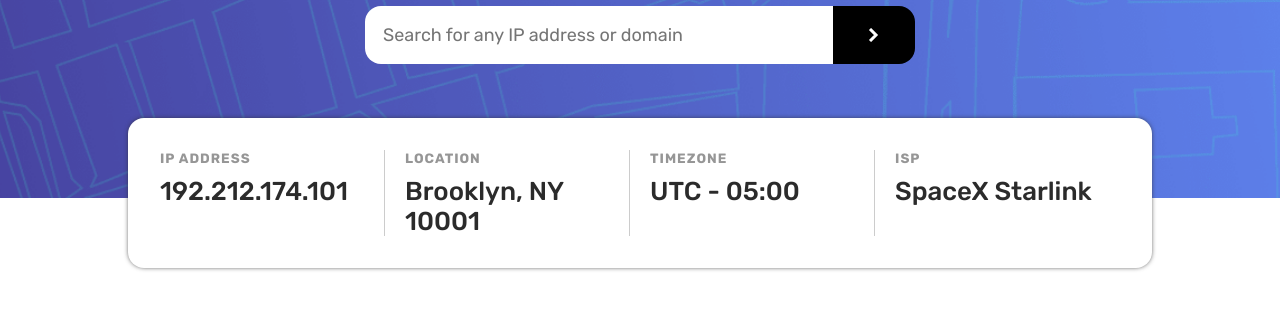
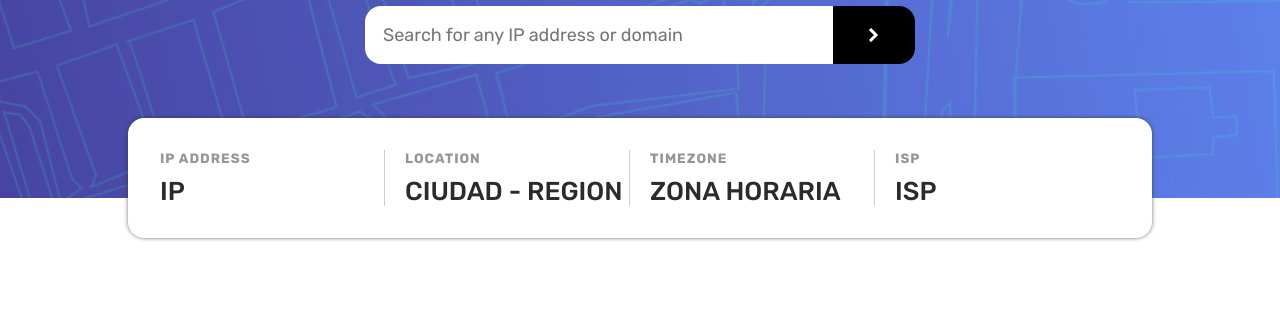
Before and after one commit to CTZDev/ip-address-tracker-master, a plain HTML site: page index.html in a window 1280 px wide. Shown: the part 82-392 px from the top of the page. Drawn offline with nearby package versions, Linux system fonts and the light colour scheme; no server answers.

Commit message:
change urlIcon Location

```diff
--- a/app/js/script.js
+++ b/app/js/script.js
@@ -21,9 +21,8 @@ const getDataIP = async (ipValue) => {
     $ipIsp.textContent = isp;
     getMap(location.lat, location.lng);
   } catch (error) {
-    console.log(error);
     let message = error.statusText || "Ocurrio un error inesperado";
-    alert(`Error ${error.status} : ${message}`);
+    return error.status ? alert("Es probable que el error sea por ADBLOCK") : alert(`Error ${error.status} : ${message}`);
   }
 };
 
@@ -40,7 +39,7 @@ const getMap = (lat, lng) => {
   }).addTo(mymap);
 
   const greenIcon = L.icon({
-    iconUrl: "../../images/icon-location.svg",
+    iconUrl: "./images/icon-location.svg",
     iconSize: [45, 55],
   });
 
--- a/index.html
+++ b/index.html
@@ -40,19 +40,19 @@
         <div class="details-tracker flex flex-fd-c flex-ai-c">
           <div class="details-tracker-feature">
             <small>Ip Address</small>
-            <p id="ip-address">192.212.174.101</p>
+            <p id="ip-address">IP</p>
           </div>
           <div class="details-tracker-feature">
             <small>Location</small>
-            <p id="ip-location">Brooklyn, NY 10001</p>
+            <p id="ip-location">CIUDAD - REGION</p>
           </div>
           <div class="details-tracker-feature">
             <small>Timezone</small>
-            <p id="ip-timezone">UTC - 05:00</p>
+            <p id="ip-timezone">ZONA HORARIA</p>
           </div>
           <div class="details-tracker-feature">
             <small>Isp</small>
-            <p id="ip-isp">SpaceX Starlink</p>
+            <p id="ip-isp">ISP</p>
           </div>
         </div>
       </div>
```
Also changed, not shown: 1 other file.
